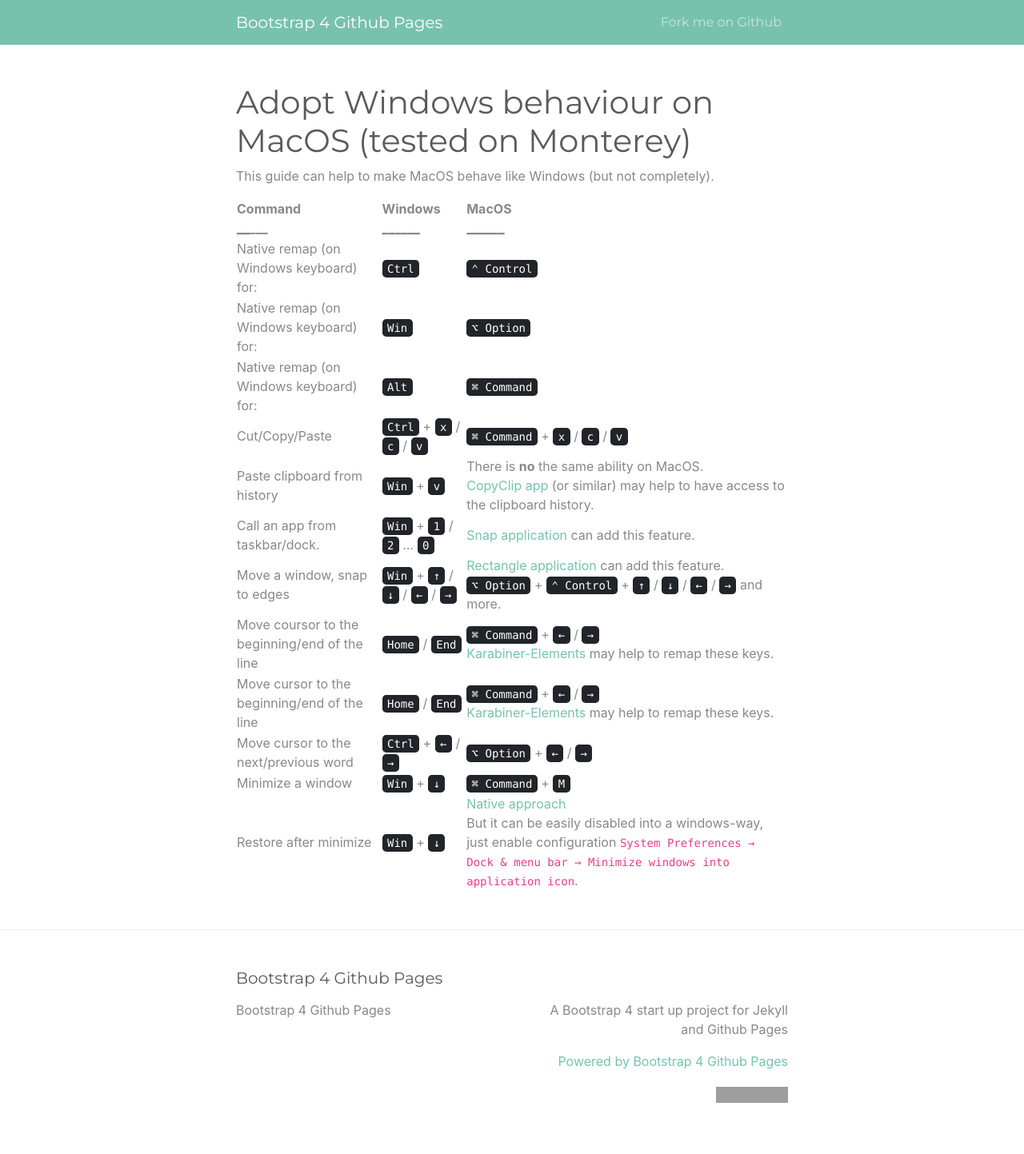
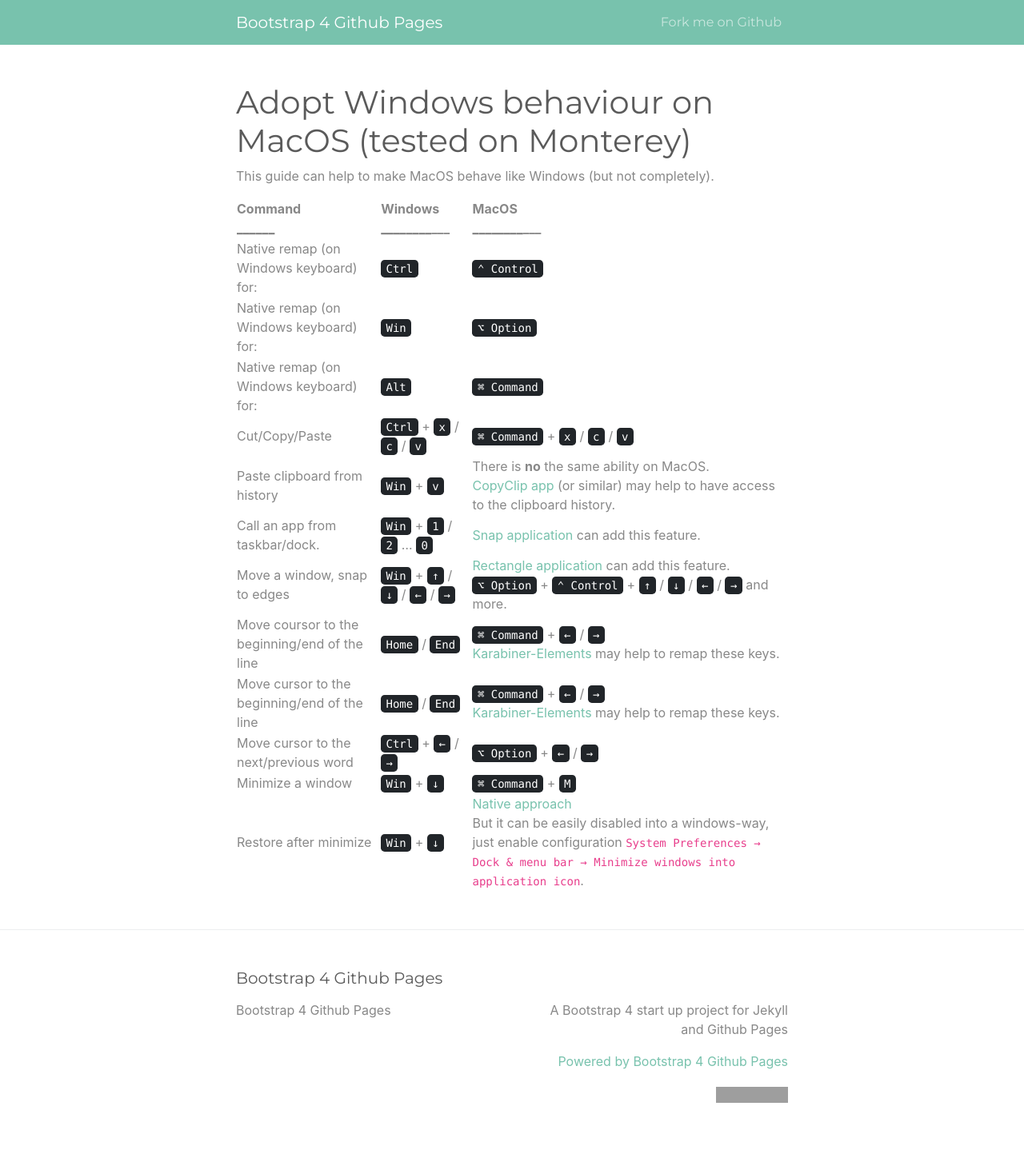
Before and after one commit to andkirby/os-transition, a Jekyll site: the page built from index.md, in a window 1280 px wide. Shown: the whole page at 80% size. Built offline with Jekyll 4.4.1, drawn with Linux system fonts in a browser that asks for light colours; grey boxes are pictures that could not be loaded.

```diff
--- a/index.md
+++ b/index.md
@@ -6,7 +6,7 @@ title: Adopt Windows behaviour on MacOS (tested on Monterey)
 This guide can help to make MacOS behave like Windows (but not completely).
 
 
-| Command<br/>_________ | Windows<br/>__________________ | MacOS<br/>__________________ |
+| Command<br/>__________________ | Windows<br/>___________________________ | MacOS<br/>___________________________ |
 | --- | -------- | --- |
 | Native remap (on Windows keyboard) for: | <kbd>Ctrl</kbd> | <kbd>⌃ Control</kbd> |
 | Native remap (on Windows keyboard) for: | <kbd>Win</kbd> | <kbd>⌥ Option</kbd> |
```
